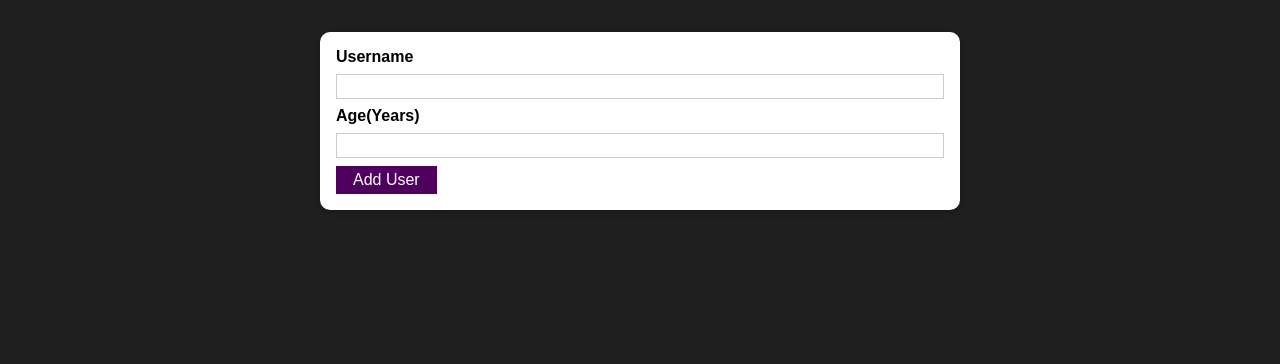
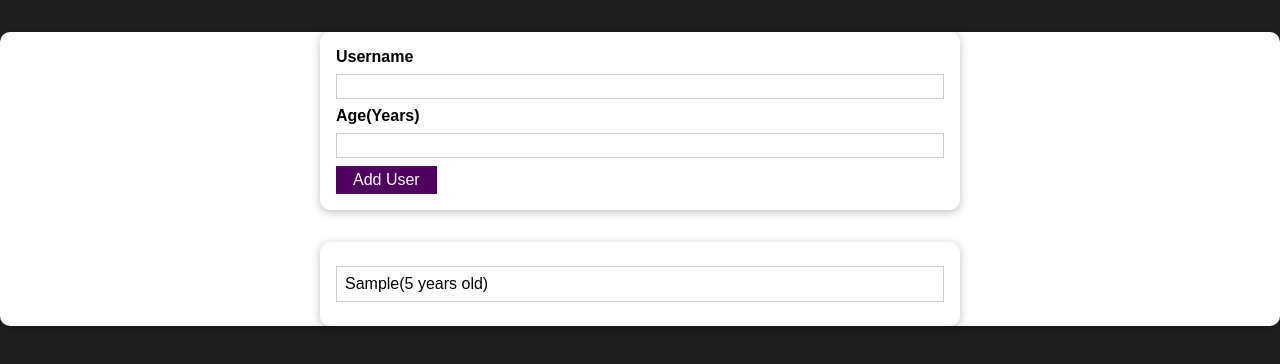
Before and after one commit to zdTang/Age-comparison-react, a React (Create React App) app: page / in a window 1280 px wide. Both pictures are taken after typing "Sample", "5" into the empty fields and a click on the button "Add User". Shown: the top 364 px of the page. Built offline with nearby package versions, Linux system fonts and the light colour scheme.

Commit message:
Fix some logic, and generate random id

```diff
--- a/src/App.js
+++ b/src/App.js
@@ -1,13 +1,27 @@
 import React from "react";
-import AddUser from "./components/Users/AddUser";
+import AddUser from "./components/Users/AddUser"
+import UsersList from "./components/Users/UsersList"
+import Card from "./components/UI/Card";
+import {useState} from 'react'
+
+function App() {
+  let dataCollection=[]
+
+  const[database,setDatabase]=useState(dataCollection)
+  const handleAddUser=(data)=>{
+    console.log(data)
+
+    setDatabase(preValue=>[...preValue,data])
+  }
 
 
-function App() {
+
   return (
-
-      <AddUser />
-
-  );
+    <Card>
+      <AddUser onAddUser={handleAddUser}/>
+      <UsersList users={database} />
+    </Card>
+  )
 }
 
-export default App;
+export default App
--- a/src/components/Users/AddUser.js
+++ b/src/components/Users/AddUser.js
@@ -12,19 +12,23 @@ const AddUser = (props) => {
     event.preventDefault();
     console.log(!enterUsername);
     // no username
-    if (enterUsername.trim().length===0) {
+    if (enterUsername.trim().length === 0) {
       setIsShowNameError(true);
     }
     // no age
-    if (enterAge<0) {
+    if (enterAge <= 0) {
       setIsShowAgeError(() => true);
     }
     // All OK
-    if (enterUsername && enterAge) {
+    if (enterUsername.trim().length > 0 && enterAge > 0) {
       console.log(enterUsername, enterAge);
       console.log("ready to submit");
       setEnterUsername("");
       setEnterAge("");
+      let item = { name: enterUsername, age: enterAge,id:Math.random().toString() };
+
+      // trigger Event to notify parent component
+      props.onAddUser(item);
     }
   };
 
--- /dev/null
+++ b/src/components/Users/UsersList.js
@@ -0,0 +1,21 @@
+import React from "react";
+import Card from "../UI/Card";
+import classes from './UsersList.module.css'
+
+const UsersList = (props) => {
+  return (
+    <Card className={classes.users}>
+      <ul>
+        {props.users.map((user) => {
+          return (
+            <li key={user.id}>
+              {user.name}({user.age} years old)
+            </li>
+          );
+        })}
+      </ul>
+    </Card>
+  );
+};
+
+export default UsersList;
--- /dev/null
+++ b/src/components/Users/UsersList.module.css
@@ -0,0 +1,16 @@
+.users {
+  margin: 2rem auto;
+  width: 90%;
+  max-width: 40rem;
+}
+
+.users ul {
+  list-style: none;
+  padding: 1rem;
+}
+
+.users li {
+  border: 1px solid #ccc;
+  margin: 0.5rem 0;
+  padding: 0.5rem;
+}
```
